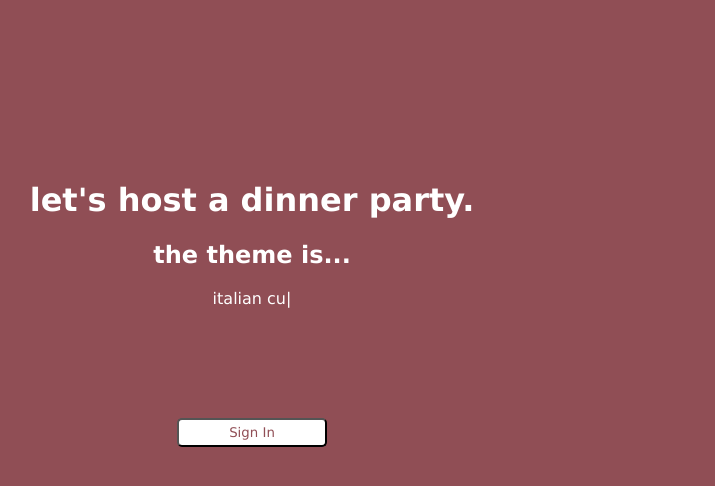
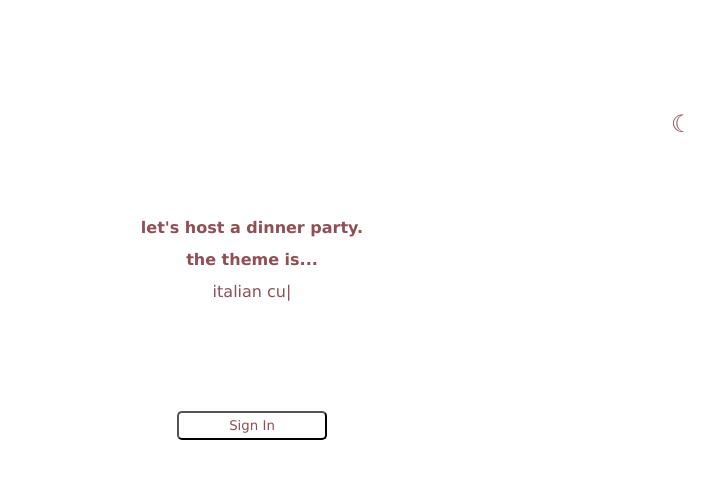
Before and after one commit to huongnguyen04/dinner-party, a React app: page / in a window 1280 px wide. Shown: the top 486 px of the page, without its empty margins (388-1103 px from the left). Built offline with nearby package versions, Linux system fonts and the light colour scheme; no server answers.

Commit message:
implementating themes

```diff
--- a/client/src/assets/styles.js
+++ b/client/src/assets/styles.js
@@ -7,16 +7,12 @@ body {
   margin: 0 auto;
   margin-top: 100px;
   margin-bottom: 100px;
-  background-color: #904E55;
+  background-color: ${({ theme }) => theme.body};
   width: 900px;
 }
 
-h1 {
-  color: white;
-}
-
-h2, h3 {
-  color: white;
+border {
+  ${({ theme }) => theme.border};
 }
 
 .plus, .no-padding {
@@ -35,16 +31,28 @@ h2, h3 {
 }
 
 button {
-  background: none;
+  background: ${({ theme }) => theme.buttonBackground};
   font-family: Verdana;
   cursor: pointer;
-  color: white;
+  color: ${({ theme }) => theme.buttonText};
   padding: 5px;
   border-radius: 5px;
 }
 
-p, div, option {
-  color: white;
+#banner {
+  background: ${({ theme }) => theme.bannerBackground};
+}
+
+#banner > h1, #banner > div {
+  color: ${({ theme }) => theme.bannerText};
+}
+
+#overviewBanner {
+  border:  ${({ theme }) => theme.overviewBannerBorder};
+}
+
+h1, h2, h3, h4, p, div, option, span {
+  color: ${({ theme }) => theme.text};
   font-family: Verdana;
   font-size: 16px;
 }
--- /dev/null
+++ b/client/src/assets/themes.js
@@ -0,0 +1,22 @@
+export const lightTheme = {
+  body: 'white',
+  text: '#904E55',
+  toggleBorder: 'white',
+  border: '#904E55',
+  buttonBackground: 'white',
+  buttonText: '#904E55',
+  bannerBackground: '#904E55',
+  bannerText: 'white',
+  overviewBannerBorder: 'solid 1px #904E55'
+}
+export const darkTheme = {
+  body: '#904E55',
+  text: 'white',
+  toggleBorder: '#904E55',
+  border: 'white',
+  buttonBackground: '#904E55',
+  buttonText: 'white',
+  bannerBackground: 'white',
+  bannerText: '#904E55',
+  overviewBannerBorder: 'solid 1px white'
+}
--- a/client/src/components/App.jsx
+++ b/client/src/components/App.jsx
@@ -1,24 +1,36 @@
-import React from 'react';
+import React, {useState} from 'react';
 import { useAuth0 } from '@auth0/auth0-react';
 import styled from 'styled-components';
 import Typed from 'typed.js';
 import { AppStyle } from '../assets/styles.js';
+import { lightTheme, darkTheme } from "../assets/themes.js";
+import { ThemeProvider } from "styled-components";
+import Toggler from './Toggle.jsx';
 import TypedAnimation from './TypedAnimation.jsx';
 import AuthenticatedHome from './AuthenticatedHome.jsx';
 
 const App = () => {
   const { isLoading, isAuthenticated, error, user, loginWithPopup, logout } = useAuth0();
+  const [theme, setTheme] = useState('light');
 
   if (error) {
     return <div>Oops... {error.message}</div>;
   }
 
+  const themeToggler = () => {
+    theme === 'light' ? setTheme('dark') : setTheme('light');
+  }
+
   return (
     <>
+      <ThemeProvider theme={theme === 'light' ? lightTheme : darkTheme}>
       <AppStyle/>
+
+        <Toggler theme={theme} toggleTheme={themeToggler}/>
+
         {isAuthenticated &&
         <>
-          <StyledTitleContainer>
+          <StyledTitleContainer id='banner'>
             <StyledAppTitle>dinner party 🥘🎉</StyledAppTitle>
               <>
                 <StyledGreeting>
@@ -46,12 +58,12 @@ const App = () => {
           }
         </>
       }
+      </ThemeProvider>
     </>
   )
 }
 
 const StyledTitleContainer = styled.div`
-  background: white;
   padding: 15px;
   height: 200px;
   text-align: center;
@@ -59,7 +71,6 @@ const StyledTitleContainer = styled.div`
 const StyledAppTitle = styled.h1`
   padding-top: 30px;
   font-size: 50px;
-  color: #904E55;
 `
 
 const StyledSubTitles = styled.div`
@@ -69,7 +80,6 @@ const StyledSubTitles = styled.div`
 
 const StyledGreeting = styled.div`
   text-align: center;
-  color: #904E55;
 `
 
 const StyledButtonAlign = styled.div`
@@ -80,8 +90,6 @@ const StyledButtonAlign = styled.div`
 
 const StyledLoginButton = styled.button`
   width: 150px;
-  background: white;
-  color: #904E55;
 `
 
 
--- a/client/src/components/PartyOverview.jsx
+++ b/client/src/components/PartyOverview.jsx
@@ -19,7 +19,7 @@ const PartyOverview = ( {theme, setTheme, date, setDate, host, setHost, generate
 
   return (
     <>
-      <StyledOverviewBanner>
+      <StyledOverviewBanner id='overviewBanner'>
         <StyledButtonContainer>
           <button onClick={toggle}>Edit Details</button>
           <button onClick={reset}>Reset</button>
@@ -42,7 +42,6 @@ const PartyOverview = ( {theme, setTheme, date, setDate, host, setHost, generate
 }
 
 const StyledOverviewBanner = styled.div`
-  border: 1px solid white;
   height: 100px;
 `
 
@@ -51,8 +50,7 @@ const StyledOverviewDetails = styled.div`
   span {
     font-size: 18px;
     padding-left: 50px;
-    padding-right: 50px;
-    color: white;
+    padding-right: 50px;s
   }
 `
 
--- /dev/null
+++ b/client/src/components/Toggle.jsx
@@ -0,0 +1,29 @@
+import React from 'react'
+import styled from "styled-components"
+
+const Toggle = ({theme,  toggleTheme }) => {
+  return (
+    <StyledButtonContainer>
+      <Button onClick={toggleTheme} >
+        ☾
+      </Button>
+    </StyledButtonContainer>
+    );
+  };
+
+const Button = styled.button`
+  background: ${({ theme }) => theme.background};
+  border: none;
+  color: ${({ theme }) => theme.text};
+  border-radius: 30px;
+  cursor: pointer;
+  font-size:1.5rem;
+  padding: 0.6rem;
+  }
+`
+
+const StyledButtonContainer = styled.div`
+  display: flex;
+  justify-content: right;
+`
+export default Toggle;
```
